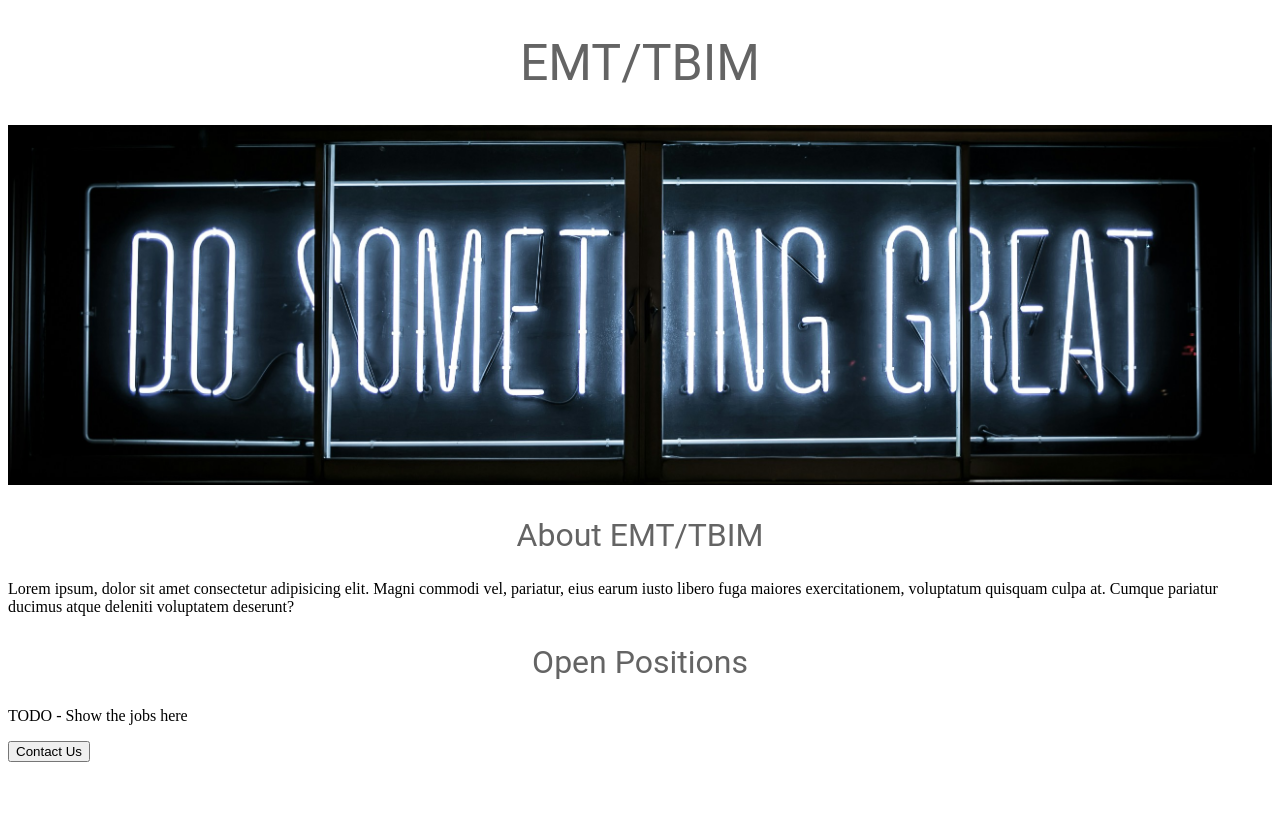
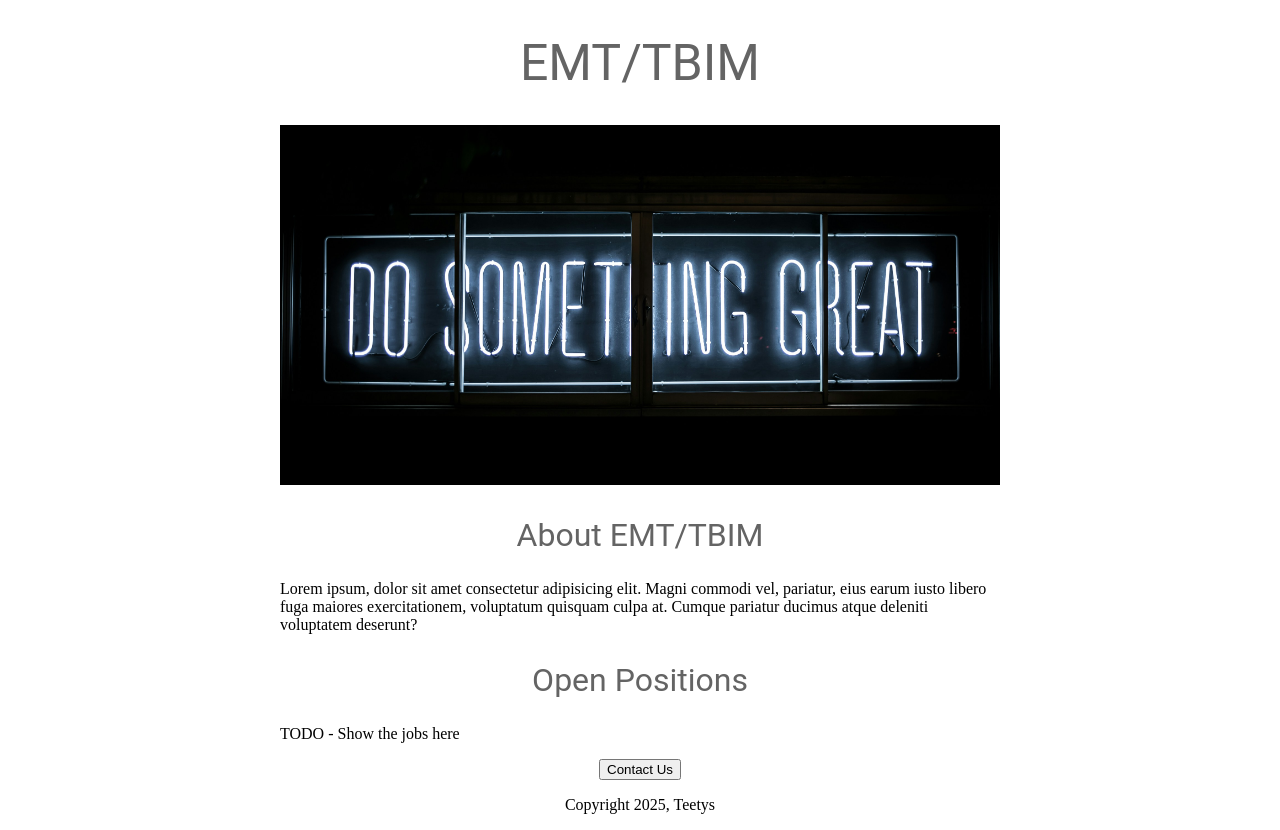
Before and after one commit to blazeraty/test_website, a plain HTML site: page templates/home.html in a window 1280 px wide. Before the commit the page ends 800 px from the top, so only its background shows below. Drawn offline with Linux system fonts and the light colour scheme.

Commit message:
added html and css

```diff
--- a/templates/home.html
+++ b/templates/home.html
@@ -25,13 +25,14 @@
       text-align: center;
       font-weight: normal;
     }
-    p {
+    .bodytext {
       font-family: Roboto
       color: rgb(0, 0, 0);
     }
     #container{
-      max-witdh: 120px;
-   }
+      max-width: 720px;
+      margin: 0 auto 0 auto;
+      }
       </style>
 </head>
 <body>
@@ -39,11 +40,14 @@
     <h1>EMT/TBIM</h1>
     <img id="banner" src="/static/banner.jpg"  height="320" alt="HTML Dog">
     <h2>About EMT/TBIM</h2>
-    <p>Lorem ipsum, dolor sit amet consectetur adipisicing elit. Magni commodi vel, pariatur, eius earum iusto libero fuga maiores exercitationem, voluptatum quisquam culpa at. Cumque pariatur ducimus atque deleniti voluptatem deserunt?
+    <p class="bodytext">Lorem ipsum, dolor sit amet consectetur adipisicing elit. Magni commodi vel, pariatur, eius earum iusto libero fuga maiores exercitationem, voluptatum quisquam culpa at. Cumque pariatur ducimus atque deleniti voluptatem deserunt?
     </p>
     <h2>Open Positions</h2>
-    <p>TODO - Show the jobs here</p>
+    <p class="bodytext">TODO - Show the jobs here</p>
+    <div style="text-align:center;">
     <button>Contact Us</button>
+      <p> Copyright 2025, Teetys </p>
+    </div>
   </div>
 </body>
 </html>
```
